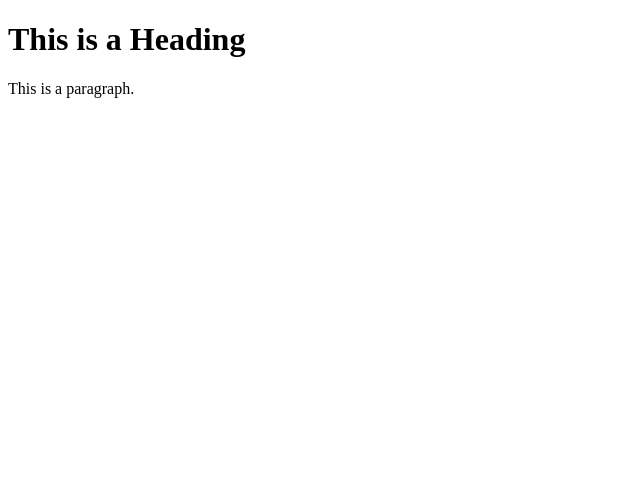
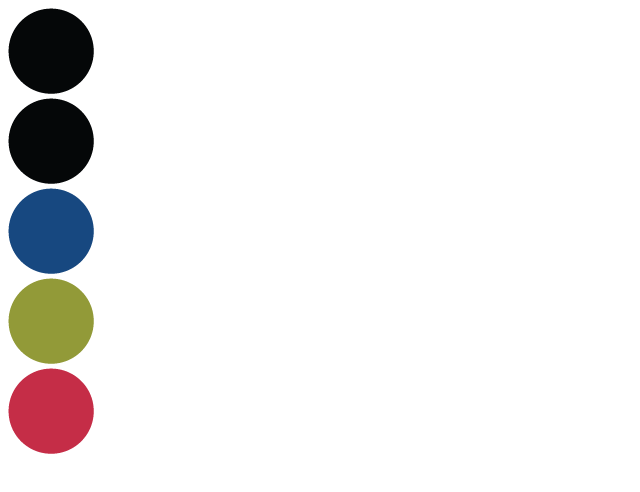
Before and after one commit to jchery25/js-challenge, a plain HTML site: page index.html in a window 1280 px wide. Shown: the whole page, without its empty margins (0-640 px from the left). Drawn offline with nearby package versions, Linux system fonts and the light colour scheme.

Commit message:
Completed Day 01 deliverables

```diff
--- a/index.html
+++ b/index.html
@@ -3,13 +3,32 @@
     <head>
         <title>JS Challenge</title>
         <link rel="stylesheet" href="./static/css/stylesheet.css">
-        <script src="https://ajax.googleapis.com/ajax/libs/jquery/3.6.0/jquery.min.js"></script>
     </head>
     <body>
+        <div class="color_options">
+            <div class="color" id="black_01">
+                <img src="./static/images/ia-logo-dot-black.png" alt="black">
+            </div>
+            <div class="color" id="black_02">
+                <img src="./static/images/ia-logo-dot-black.png" alt="black">
+            </div>
+            <div class="color" id="blue">
+                <img src="./static/images/ia-logo-dot-blue.png" alt="blue">
+            </div>
+            <div class="color" id="green">
+                <img src="./static/images/ia-logo-dot-green.png" alt="green">
+            </div>
+            <div class="color" id="red">
+                <img src="./static/images/ia-logo-dot-red.png" alt="red">
+            </div>
+        </div>
 
-        <h1>This is a Heading</h1>
-        <p>This is a paragraph.</p>
+        <!-- <div class="starting_image">
+            <img src="./static/images/ia-logo-back.png">
+        </div> -->
 
+        <script src="https://ajax.googleapis.com/ajax/libs/jquery/3.6.0/jquery.min.js"></script>
+        <script src="https://cdnjs.cloudflare.com/ajax/libs/jqueryui/1.12.1/jquery-ui.min.js"></script>
         <script src="./static/js/app.js"></script>
     </body>
 </html>
```
